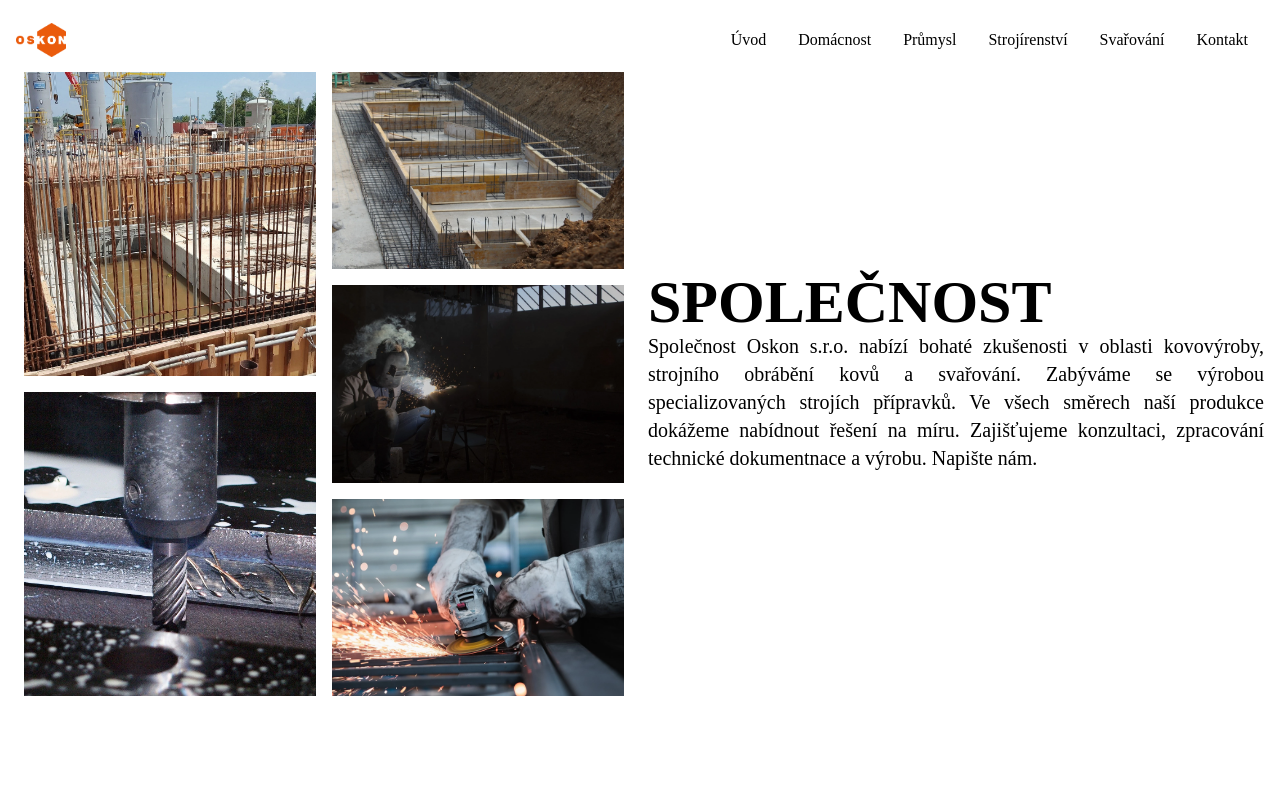
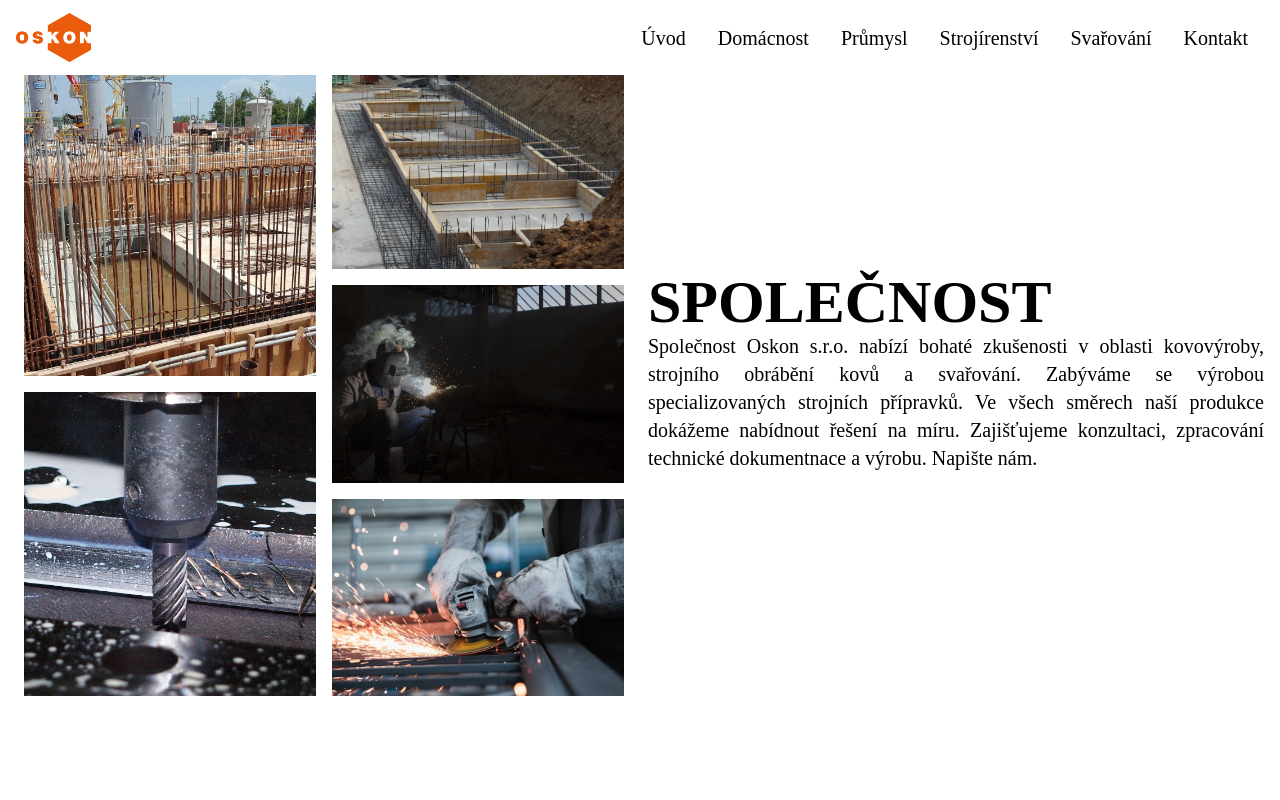
Before and after one commit to JarkovskyDev/Oskon, a React (Create React App) app: page / in a window 1280 px wide. Shown: the top 800 px of the page. Built offline with nearby package versions, Linux system fonts and the light colour scheme.

Commit message:
get details in next round !!!

```diff
--- a/src/components/Contacts.jsx
+++ b/src/components/Contacts.jsx
@@ -1,13 +1,20 @@
 import React from 'react'
+import { AiOutlineCopyrightCircle } from 'react-icons/ai'
 
 const Contacts = () => {
   return (
-    <div name='contacts' className='w-full h-screen flex justify-center items-center'>
-        <div className='max-w-[1400px] m-auto'>
+    <div name='contacts' className='w-full h-screen flex flex-col justify-between items-center'>
+        <div className='max-w-[1400px] m-auto border-solid border border-gray-700 shadow-lg p-4 px-4 sm:mx-4'>
           <h1>Oskon s.r.o.</h1>
           <h1>IČO: 05391504</h1>
           <h1>Sídlo: Heřmanova 1415/1, 170 00 Praha - Holešovice</h1>
           <h1>Společnost zapsána pod spisovou značkou: C 262865/MSPH Městský soud v Praze</h1>
+          <h1>Tel.: <a href="tel:+420721821188">+420 721821188</a></h1>
+          <h1>Email: <a href="mailto:info@oskon.cz">info@oskon.cz</a></h1>
+        </div>
+        <div className='max-w-[1400px] flex items-center mt-4'>
+          <AiOutlineCopyrightCircle className='text-lg mr-2' />
+          <p>2024 Oskon s.r.o.</p>
         </div>
     </div>
   )
--- a/src/components/Hero.jsx
+++ b/src/components/Hero.jsx
@@ -18,7 +18,7 @@ const Hero = () => {
           </div>
           <div className='flex flex-col h-full justify-center'>
             <h3 className='text-5xl md:text-6xl font-bold'>SPOLEČNOST</h3>
-            <p className='text-xl text-justify pb-6'>Společnost Oskon s.r.o. nabízí bohaté zkušenosti v oblasti kovovýroby, strojního obrábění kovů a svařování. Zabýváme se výrobou specializovaných strojích přípravků. Ve všech směrech naší produkce dokážeme nabídnout řešení na míru. Zajišťujeme konzultaci, zpracování technické dokumentnace a výrobu. Napište nám.</p>
+            <p className='text-xl text-justify pb-6'>Společnost Oskon s.r.o. nabízí bohaté zkušenosti v oblasti kovovýroby, strojního obrábění kovů a svařování. Zabýváme se výrobou specializovaných strojních přípravků. Ve všech směrech naší produkce dokážeme nabídnout řešení na míru. Zajišťujeme konzultaci, zpracování technické dokumentnace a výrobu. Napište nám.</p>
           </div>
         </div>
     </div>
--- a/src/components/Navbar.jsx
+++ b/src/components/Navbar.jsx
@@ -10,14 +10,14 @@ const Navbar = () => {
     const handleClick = () => setNav(!nav)
 
   return (
-    <div className='fixed w-full h-[80px] flex justify-between items-center px-4'>
+    <div className='fixed w-full h-[75px] bg-[#ffffff] flex justify-between items-center px-4'>
         <div>
             <a href="/">
-                <img src={Logo} alt="Logo Oskon s.r.o." style={{width:"50px"}} />
+                <img src={Logo} alt="Logo Oskon s.r.o." style={{width:"75px"}} />
             </a>
         </div>
 
-        <ul className='hidden md:flex'>
+        <ul className='hidden text-xl md:flex'>
             <li>
                 <Link to='hero' smooth={true} duration={500}>
                     Úvod
@@ -55,7 +55,7 @@ const Navbar = () => {
             {!nav ? <FaBars /> : <FaTimes />}
         </div>
 
-        <ul className={!nav ? "hidden" : "absolute top-0 left-0 w-full h-screen flex flex-col justify-center items-center"}>
+        <ul className={!nav ? "hidden" : "absolute top-0 left-0 w-full h-screen bg-[#ffffff] flex flex-col justify-center items-center"}>
             <li className='py-6 text-4xl'>
                 <Link onClick={handleClick} to='home' smooth={true} duration={500}>
                     Úvod
```
